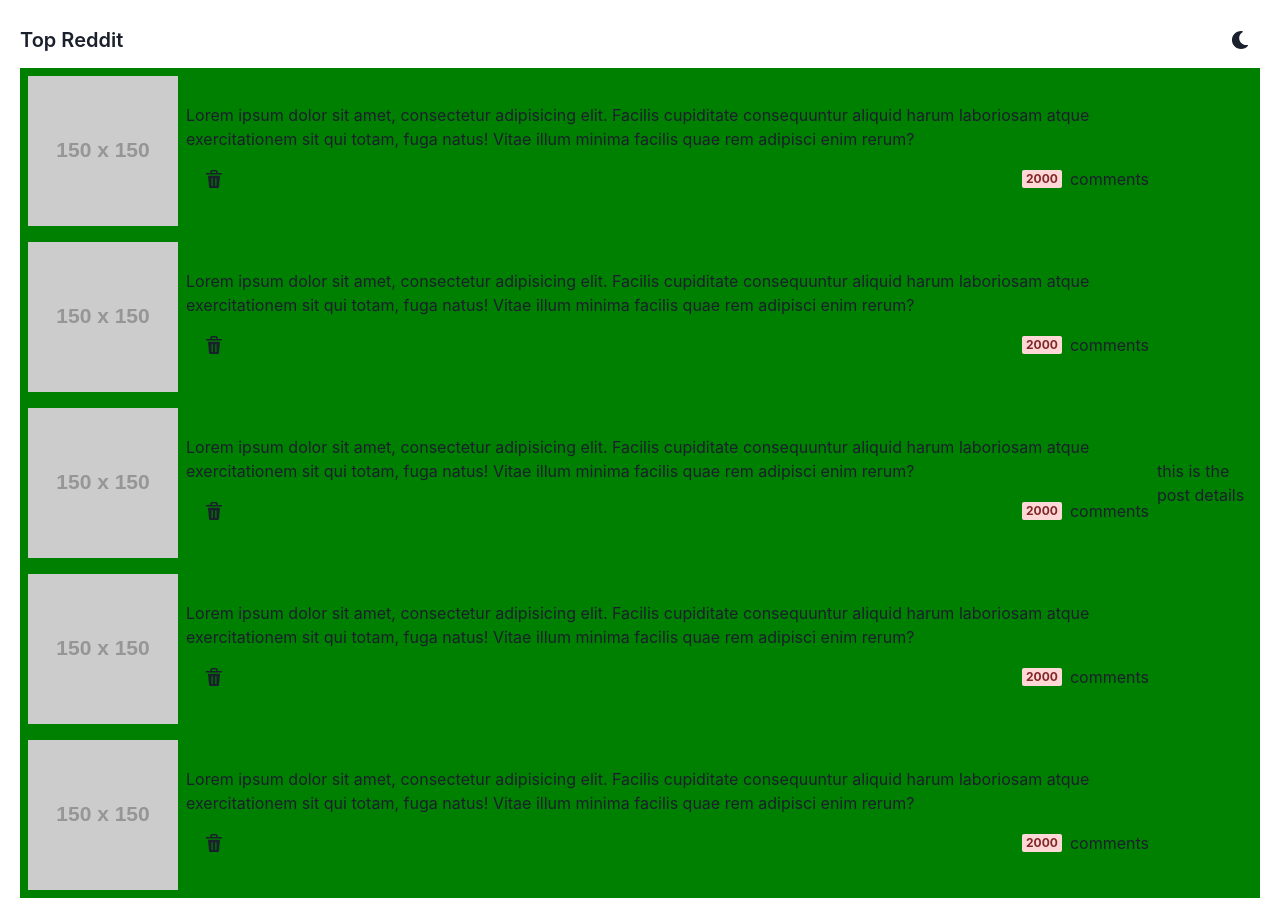
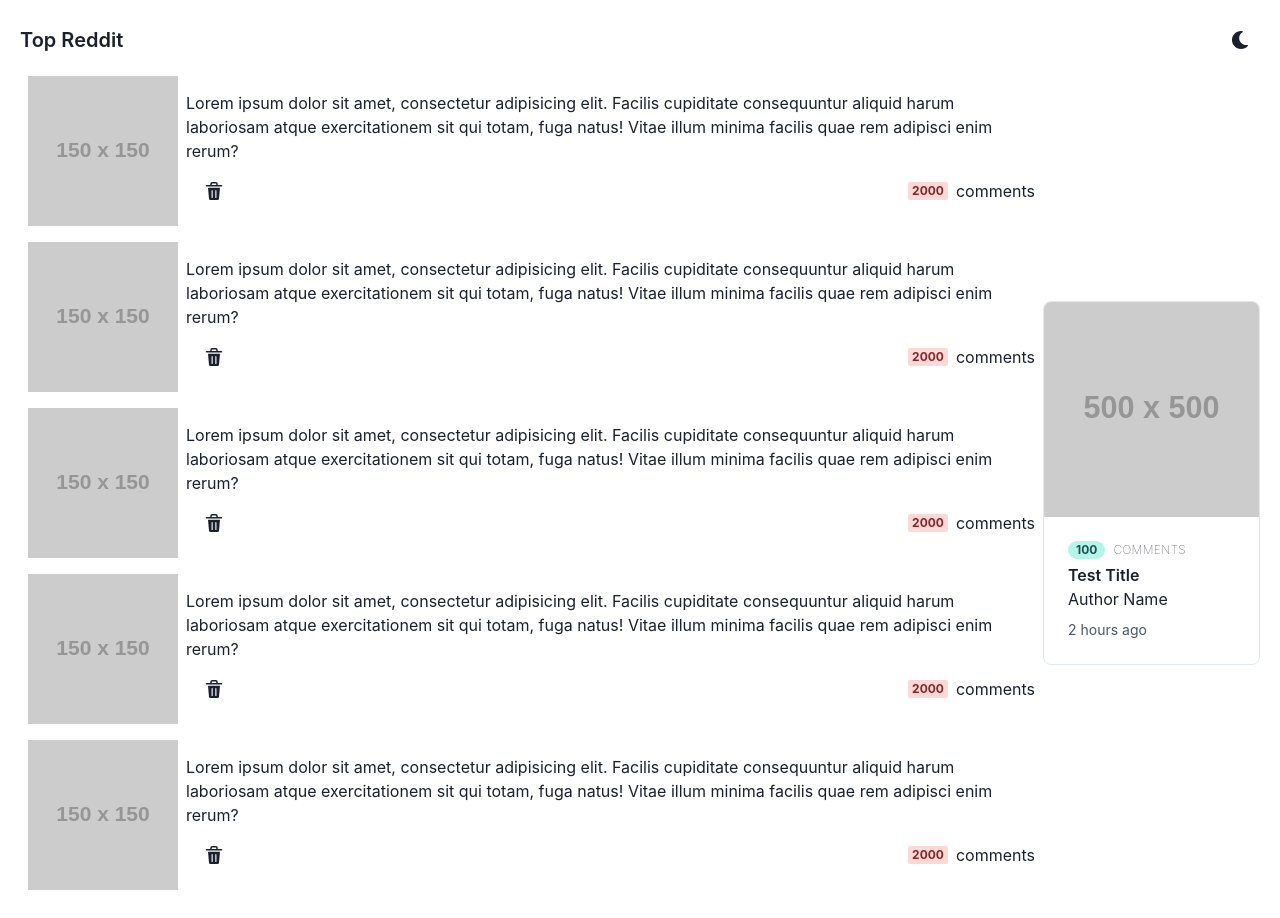
Before and after one commit to wiredots01/top-reddit-listings, a React (Create React App) app: page / in a window 1280 px wide. Built offline with nearby package versions, Linux system fonts and the light colour scheme.

Commit message:
post details frame
post details frame

```diff
--- /dev/null
+++ b/src/components/organisms/PostDetails.tsx
@@ -0,0 +1,51 @@
+import { Badge, Box, Image } from "@chakra-ui/react";
+import React from "react";
+
+interface PostDetailsProps {
+
+}
+
+export const PostDetails: React.FC<PostDetailsProps> = () => {
+
+  return (
+    <Box maxW="sm" borderWidth="1px" borderRadius="lg" overflow="hidden">
+      <Image fallbackSrc="https://via.placeholder.com/500" />
+      <Box p="6">
+        <Box d="flex" alignItems="baseline">
+          <Badge borderRadius="full" px="2" colorScheme="teal">
+            100
+          </Badge>
+          <Box
+            fontWeight="hairline"
+            letterSpacing="wide"
+            fontSize="xs"
+            textTransform="uppercase"
+            ml="2"
+          >
+            comments
+          </Box>
+        </Box>
+
+        <Box
+          mt="1"
+          fontWeight="semibold"
+          as="h4"
+          lineHeight="tight"
+          isTruncated
+        >
+          Test Title
+        </Box>
+
+        <Box>
+          Author Name
+        </Box>
+
+        <Box d="flex" mt="2" alignItems="center">
+          <Box as="span" color="gray.600" fontSize="sm">
+            2 hours ago
+          </Box>
+        </Box>
+      </Box>
+    </Box>
+  );
+};
--- a/src/components/organisms/index.ts
+++ b/src/components/organisms/index.ts
@@ -1 +1,2 @@
+export { PostDetails } from "./PostDetails";
 export { PostList } from "./PostList";
--- a/src/pages/HomePage.tsx
+++ b/src/pages/HomePage.tsx
@@ -1,18 +1,18 @@
 import { Box, Flex } from "@chakra-ui/react";
 import React from "react";
-import { PostList } from "../components/organisms";
+import { PostDetails, PostList } from "../components/organisms";
 interface HomePageProps {
 
 }
 
 export const HomePage: React.FC<HomePageProps> = () => {
   return (
-    <Flex background="green" width="100%" alignItems="center" justifyContent="center">
+    <Flex width="100%" alignItems="center" justifyContent="center">
       <Box>
         <PostList />
       </Box>
       <Box>
-        this is the post details
+        <PostDetails />
       </Box>
     </Flex>
   );
```
